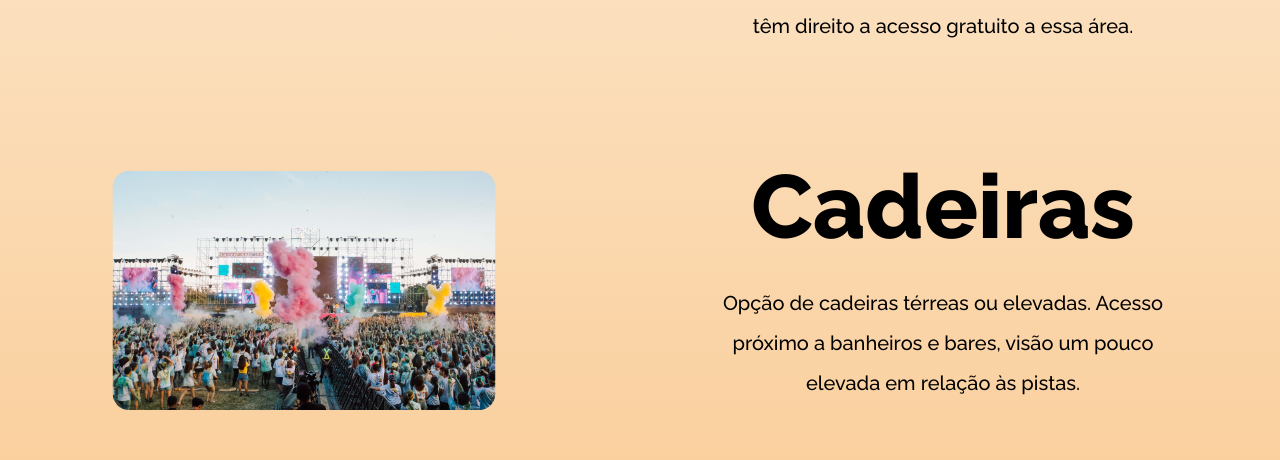
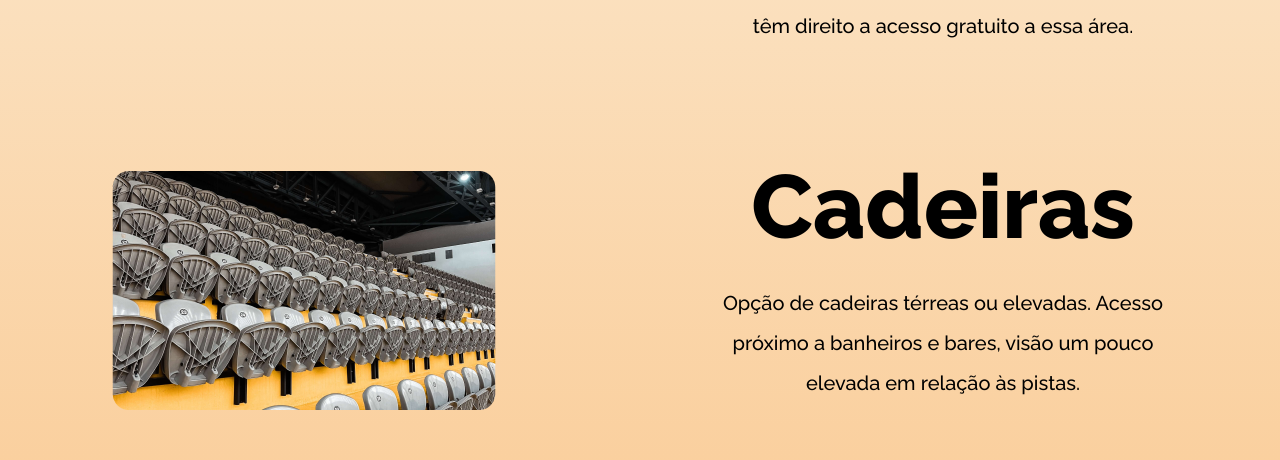
Before and after one commit to httpE2Barao/CodeChella2023, a React (Create React App) app: page /setores in a window 1280 px wide. Shown: the part 2036-2496 px from the top of the page. Built offline with nearby package versions, Linux system fonts and the light colour scheme; the HTML template or start-up script is replaced by a standard one; a web font is replaced by a local one.

Commit message:
Update Setores.tsx

```diff
--- a/src/pages/Setores.tsx
+++ b/src/pages/Setores.tsx
@@ -26,7 +26,7 @@ const Setores = () => {
         text1="Pista mais próxima do palco, com acesso muito próximo a banheiros e bares num raio de 100m. Todas as pessoas idosas e/ou com deficiência têm direito a acesso gratuito a essa área."
 
         titulo2="Cadeiras"
-        src2="./imagens/Tema Verão/Desktop/Imagens/3 - Mapa de setores3.png"
+        src2="./imagens/Tema Verão/Desktop/Imagens/3 - Mapa de setores4.png"
         alt2="Imagem de cadeiras dobradas estilo 'estágio de futebol'"
         text2="Opção de cadeiras térreas ou elevadas. Acesso próximo a banheiros e bares, visão um pouco elevada em relação às pistas."
       />
```
